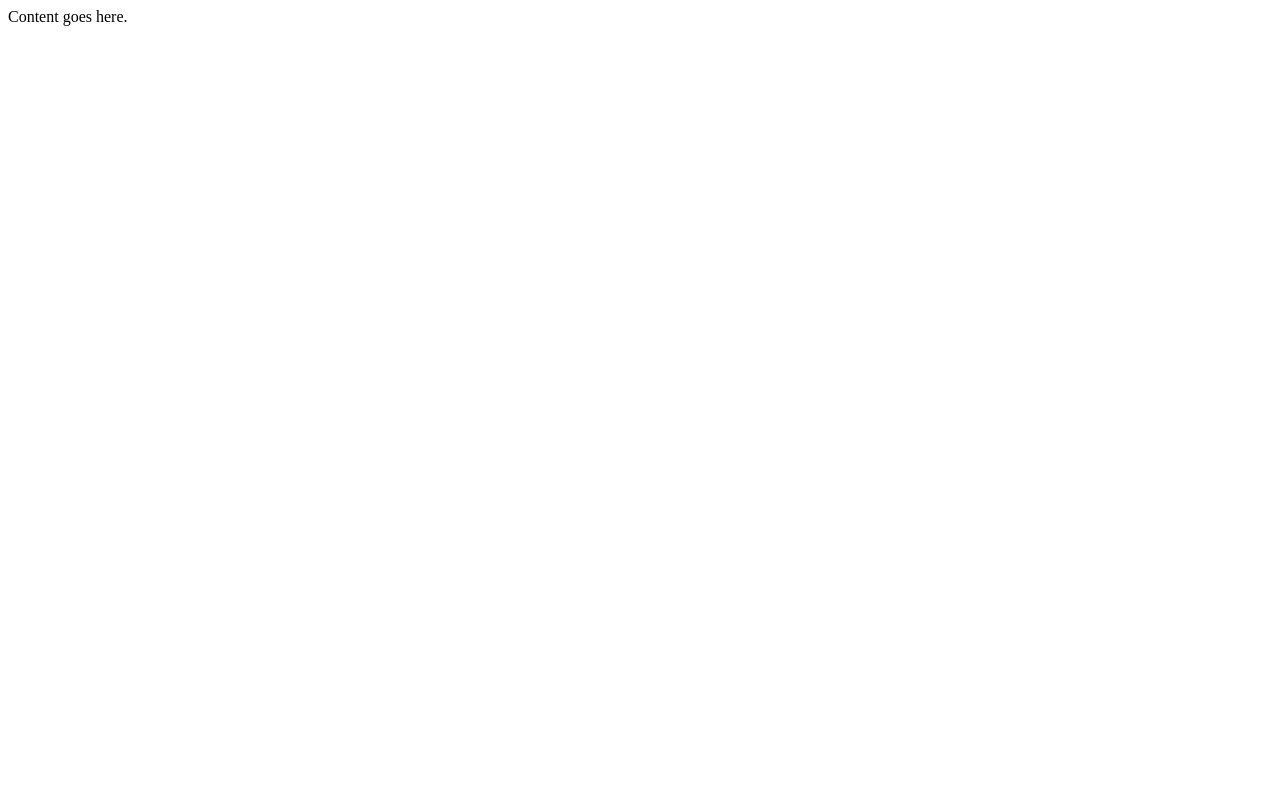
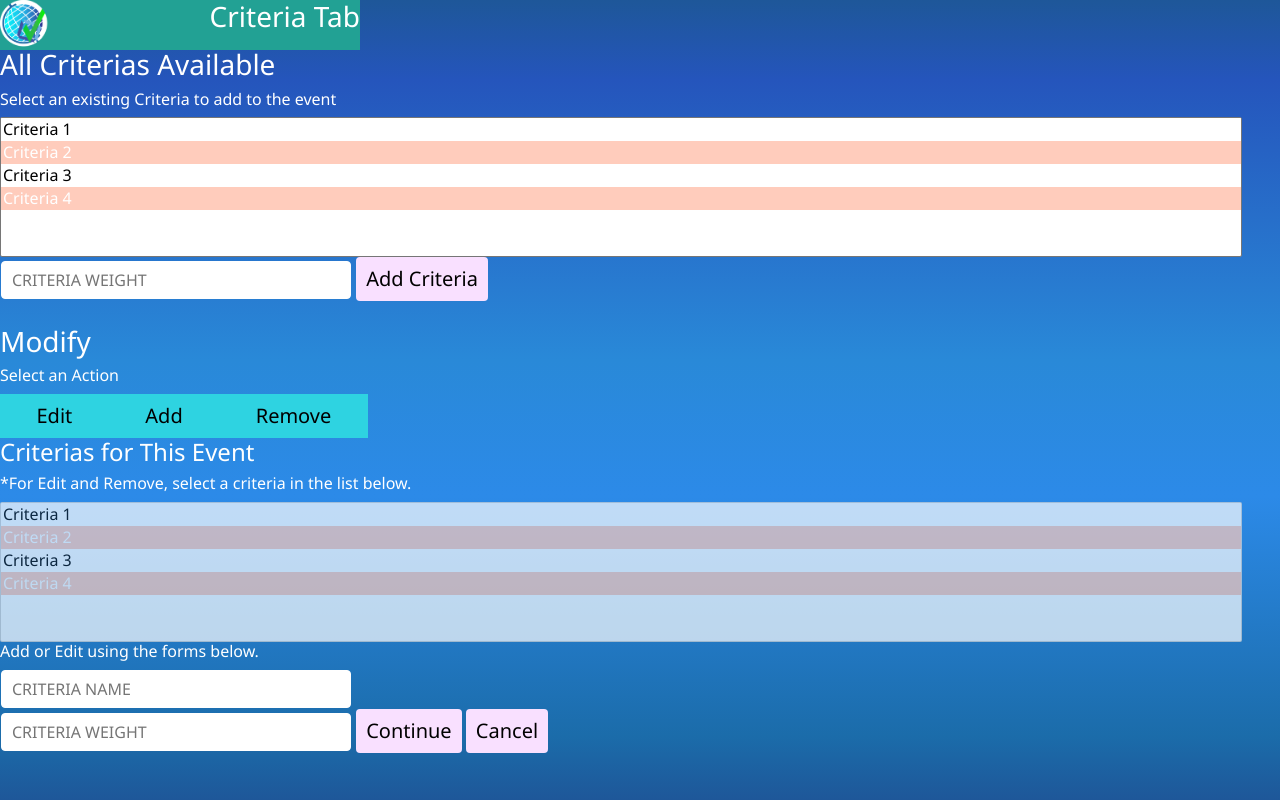
Before and after one commit to ckdfloresta/UniversalVoting.net4, a website: page APACHE/APACHE/www/criteriaTab.html in a window 1280 px wide. Drawn offline with Linux system fonts and the light colour scheme.

Commit message:
for criteria

```diff
--- a/APACHE/APACHE/www/criteriaTab.html
+++ b/APACHE/APACHE/www/criteriaTab.html
@@ -1,9 +1,75 @@
-<!DOCTYPE html>
+<!DOC\\
+\TYPE html>
 <html>
 <head>
-    <title></title>
+    <meta http-equiv="content-type" content="text/html; charset=UTF-8" />
+    <meta name="viewport" content="user-scalable=no, initial-scale=1, maximum-scale=1, minimum-scale=1, width=device-width">
+    <script src="scripts/jquery-3.2.1.min.js"></script>
+
+    <link rel="stylesheet" type="text/css" href="css/bootstrap.css">
+    <link rel="stylesheet" type="text/css" href="css/contestant.css">
+    <link rel="stylesheet" type="text/css" href="css/sidebar.css">
+
+    <title>Criteria Tab</title>
 </head>
 <body>
-    <div>Content goes here.</div>
+
+    <div id="sidebar">
+        <div class="toggle-btn" id="header" width="360">
+            <img src="images/uvaLogo.png" width="50" height="50" onclick="toggleSideBar()" />
+            <h3 style="float: right; color: white;">Criteria Tab</h3>
+        </div>
+        <ul>
+            <li><a href="judgeTab.html">Judges</a></li>
+            <li><a href="criteriaTab.html">Criteria</a></li>
+            <li><a href="CriteriasTab.html">Criterias</a></li>
+            <li><a href="finalizeTab.html">Finalize</a></li>
+        </ul>
+    </div>
+    <br />
+    <br />
+    <div id="divAddCriteria">
+
+        <h3>All Criterias Available</h3>
+        <!-- Use js to add dynamic participants here-->
+        <h6>Select an existing Criteria to add to the event</h6>
+        <select id="slAddCriteria" size="6">
+            <option value="Criteria 1">Criteria 1</option>
+            <option value="Criteria 2">Criteria 2</option>
+            <option value="Criteria 3">Criteria 3</option>
+            <option value="Criteria 4">Criteria 4</option>
+        </select>
+        <input placeholder="CRITERIA WEIGHT" id="txtAddWeight" type="text" />
+        <button runat="server" id="btnAddCriteria" onclick="clickAddCriteria()" disabled>Add Criteria</button>
+    </div>
+    <br />
+    <div id="divManageCriteria">
+        <h3>Modify</h3>
+        <!--select style="width: 30%;"></select>-->
+        <h6>Select an Action</h6>
+        <ul>
+            <li><button id="btnEdit">Edit</button></li>
+            <li><button id="btnAdd">Add</button></li>
+            <li><button id="btnRemove">Remove</button></li>
+        </ul>
+        <h4>Criterias for This Event</h4>
+        <h6>*For Edit and Remove, select a criteria in the list below.</h6>
+        <!-- Use js to add dynamic participants here-->
+        <select id="slModifyCriteria" size="6" disabled>
+            <option value="Criteria 1">Criteria 1</option>
+            <option value="Criteria 2">Criteria 2</option>
+            <option value="Criteria 3">Criteria 3</option>
+            <option value="Criteria 4">Criteria 4</option>
+        </select>
+        <h6>Add or Edit using the forms below.</h6>
+        <input placeholder="CRITERIA NAME" id="txtModifyCname" type="text" />
+        <br />
+        <input placeholder="CRITERIA WEIGHT" id="txtModifyWeight" type="text" />
+        <button runat="server" id="btnContinue" onclick="clickModifyCriteria()" disabled>Continue</button>
+        <button id="btnCancel" onclick="clickCancel()" disabled>Cancel</button>
+    </div>
+
+    <script type="text/javascript" src="scripts/sidebar.js"></script>
+    <script type="text/javascript" src="scripts/criteriascript.js"></script>
 </body>
 </html>
```
